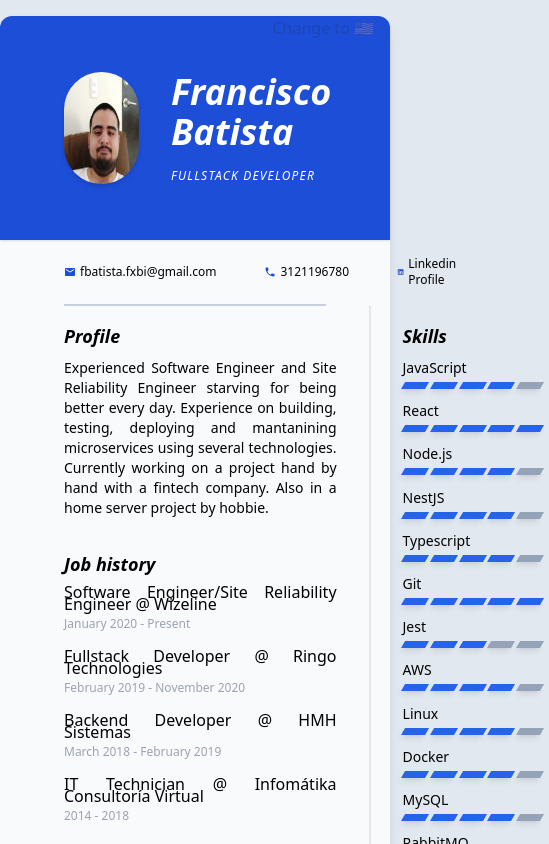
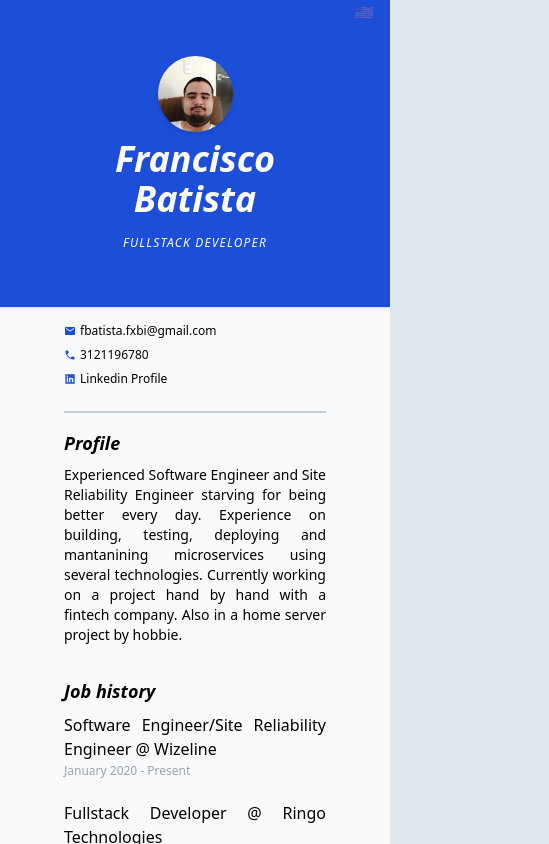
Before and after one commit to pacobatistadev/react.resume, a React (Vite) app: page / in a window 390 px wide. Shown: the top 844 px of the page, 549 px wide, since content can reach past the window. Built offline with nearby package versions, Linux system fonts and the light colour scheme.

Commit message:
feat: added print and responsiveness

```diff
--- a/package.json
+++ b/package.json
@@ -16,7 +16,8 @@
     "react": "^18.0.0",
     "react-dom": "^18.0.0",
     "react-i18next": "^11.16.9",
-    "react-icons": "^4.3.1"
+    "react-icons": "^4.3.1",
+    "react-to-print": "^2.14.7"
   },
   "devDependencies": {
     "@types/react": "^18.0.0",
--- a/src/App.tsx
+++ b/src/App.tsx
@@ -1,42 +1,44 @@
 import { useTranslation } from "react-i18next";
+import { useReactToPrint } from "react-to-print";
 
+import LanguageSelector from "./components/LanguageSelector";
 import Section from "./components/Section";
 import HistoryEntry from "./components/HistoryEntry";
 import ReferenceEntry from "./components/ReferenceEntry";
-import { MdEmail, MdPhone } from "react-icons/md";
-import { AiFillLinkedin } from "react-icons/ai";
+import Skill from "./components/Skill";
+import Contact from "./components/Contact";
+
 import referenceData from "./data/referenceData";
-import Skill from "./components/Skill";
 import skillsData from "./data/skillsData";
 import languagesData from "./data/languagesData";
-import Header from "./components/Header";
-import Contact from "./components/Contact";
 import personalData from "./data/personalData";
+
 import profile from "./assets/profile.jpg";
-import LanguageSelector from "./components/LanguageSelector";
+import { useRef } from "react";
+import DownloadPDF from "./components/DownloadPDF";
+import ContactGroup from "./components/ContactGroup";
 
 function App() {
   const { t, i18n } = useTranslation();
-
-  const changeLng = (lng: string) => {
-    i18n.changeLanguage(lng);
-  };
+  const printRef = useRef(null);
 
   return (
-    <div className="py-4">
+    <div className="lg:py-4">
       <div className="fixed right-0 flex flex-col mr-4">
         <LanguageSelector />
+        <DownloadPDF elementRef={printRef} />
+
       </div>
-      <div className=" bg-slate-50 container mx-auto max-w-5xl shadow-lg min-h-screen rounded-xl">
-        <header className="bg-blue-700 px-16 py-14 flex flex-row shadow rounded-t-xl">
-          <img
-            height={75}
-            width={75}
-            src={profile}
-            alt="Profile photo"
-            className="rounded-full shadow-md mr-8"
-          />
-          <div className="flex flex-col content-start items-start">
+      <div ref={printRef} className="main-container">
+        <header className="header">
+          <div className="profile-pic">
+            <img
+              src={profile}
+              alt="Profile photo"
+              className="w-fit rounded-full"
+            />
+          </div>
+          <div className="name">
             <h1 className="font-sans text-4xl text-white font-bold italic pb-4">
               {personalData.name}
             </h1>
@@ -47,19 +49,13 @@ function App() {
         </header>
         <div className="mx-16">
           <div className="py-4 flex items-center border-b-2 border-opacity-50 border-b-slate-400">
-            <div className="flex flex-row text-xs">
-              <div className="flex flex-row items-center mr-8">
-                <Contact type="email" value={personalData.email} />
-              </div>
-              <div className="flex flex-row items-center mr-8 ">
-                <Contact type="tel" value={personalData.tel} />
-              </div>
-              <div className="flex flex-row items-center mr-8 ">
-                <Contact type="linkedin" value={personalData.linkedin} />
-              </div>
-            </div>
+            <ContactGroup>
+              <Contact type="email" value={personalData.email} />
+              <Contact type="tel" value={personalData.tel} />
+              <Contact type="linkedin" value={personalData.linkedin} />
+            </ContactGroup>
           </div>
-          <div className="flex flex-row">
+          <div className="grid grid-cols-3">
             <main className="main-body">
               <Section section="profile">
                 <p className="text-sm text-justify">{t("profile.body")}</p>
@@ -68,6 +64,7 @@ function App() {
                 <HistoryEntry type="job" place="wizeline" />
                 <HistoryEntry type="job" place="ringo" />
                 <HistoryEntry type="job" place="hmh" />
+                <div className="break-before-page print:pt-20" />
                 <HistoryEntry type="job" place="infomatika" />
               </Section>
               <Section section="education">
@@ -76,11 +73,13 @@ function App() {
               </Section>
               <Section section="references">
                 {referenceData.map((data, index) => (
-                  <ReferenceEntry key={index} {...data} />
+                  <div key={index} className="">
+                    <ReferenceEntry {...data} />
+                  </div>
                 ))}
               </Section>
             </main>
-            <div className="flex-1 pl-8 pt-4">
+            <div className="md:col-span-1 print:col-span-1 md:pl-8 print:pl-8 md:pt-4 print:pt-4 col-span-3 pl-0 pt-0 ">
               <Section section="skills">
                 {skillsData.map((data, index) => (
                   <Skill key={index} {...data} />
--- a/src/components/Contact.tsx
+++ b/src/components/Contact.tsx
@@ -32,7 +32,7 @@ const Contact: FC<ContactProps> = (props) => {
   }, [props.type, props.value, i18n.language]);
 
   return (
-    <>
+    <div className="flex flex-row items-center">
       {props.type === "tel" && <MdPhone className="mr-1 text-blue-700 " />}
       {props.type === "email" && <MdEmail className="mr-1 text-blue-700 " />}
       {props.type === "linkedin" && (
@@ -41,7 +41,7 @@ const Contact: FC<ContactProps> = (props) => {
       <a className="mr-4" href={hrefValue} target='_blank'>
         {displayValue}
       </a>
-    </>
+    </div>
   );
 };
 
--- /dev/null
+++ b/src/components/ContactGroup.tsx
@@ -0,0 +1,34 @@
+import { Children, FC, useMemo } from "react";
+import Contact from "./Contact";
+
+type ContactGroupProps = {
+  compact?: boolean
+  children?: React.ReactNode;
+};
+
+const ContactGroup: FC<ContactGroupProps> = (props) => {
+  const childrenArr = Children.toArray(props.children);
+
+  const className = useMemo(() => {
+    if (props.compact) {
+      return 'col-span-12 mb-2 md:mb-0'
+    }
+
+    return 'col-span-12 md:col-span-4 lg:col-span-3 md:justify-self-center mb-2 md:mb-0 print:col-span-4 print:justify-self-center print:mb-0'
+  }, [props.compact])
+
+  return (
+    <div className="grid grid-cols-12 grid-gap-8 text-xs">
+      {childrenArr.map((child, index) => (
+        <div
+          key={index}
+          className={className}
+        >
+          {child}
+        </div>
+      ))}
+    </div>
+  );
+};
+
+export default ContactGroup;
--- /dev/null
+++ b/src/components/DownloadPDF.tsx
@@ -0,0 +1,30 @@
+import { FC, MutableRefObject } from "react";
+import { useTranslation } from "react-i18next";
+import { useReactToPrint } from "react-to-print";
+import {MdPrint} from 'react-icons/md'
+
+type DownloadPDFType = {
+  elementRef: MutableRefObject<any>
+}
+
+const DownloadPDF: FC<DownloadPDFType> = ({ elementRef }) => {
+  const { t } = useTranslation();
+
+  const handlePrint = useReactToPrint({
+    content: () => elementRef.current,
+    bodyClass: 'print-body',
+    documentTitle: "Francisco's Resume",
+    removeAfterPrint: true,
+  });
+
+  return (
+    <button onClick={handlePrint} className="hidden md:flex flex-row justify-end items-center gap-2 hover-opacity-controls">
+      <span className='opacity-0 transition-opacity'>
+        {t('misc.download.print')}
+      </span>
+      <MdPrint className="text-lg"/>
+    </button>
+  )
+}
+
+export default DownloadPDF
--- a/src/components/HistoryEntry.tsx
+++ b/src/components/HistoryEntry.tsx
@@ -18,8 +18,8 @@ const HistoryEntry: FC<HistoryEntryProps> = ({ type, place }) => {
   return (
     <div className="mb-4">
       <div className="mb-2">
-        <h4 className="text-justify leading-3">{t(`${type}.${place}.title`)} @ {t(`${type}.${place}.company`)}</h4>
-        <span className="text-xs text-gray-400">
+        <h4 className="text-justify">{t(`${type}.${place}.title`)} @ {t(`${type}.${place}.company`)}</h4>
+        <span className="text-xs text-gray-400 -translate-y-1 inline-block">
           {t(`${type}.${place}.timespan`)}
         </span>
       </div>
--- a/src/components/LanguageSelector.tsx
+++ b/src/components/LanguageSelector.tsx
@@ -15,8 +15,13 @@ const LanguageSelector: FC = () => {
   }, [targetLang, i18n.changeLanguage])
 
   return (
-    <button className='text-slate-800 opacity-20 hover:opacity-100 transition-opacity' onClick={changeLang}>
-      {t('misc.language_selector.change_to')} {t(`misc.language_selector.${targetLang}`)}
+    <button className='text-slate-800 flex flex-row justify-end items-center gap-2 hover-opacity-controls' onClick={changeLang}>
+      <span className='opacity-0 transition-opacity'>
+        {t('misc.language_selector.change_to')}
+      </span>
+      <span>
+        {t(`misc.language_selector.${targetLang}`)}
+      </span>
     </button>
   )
 }
--- a/src/components/ReferenceEntry.tsx
+++ b/src/components/ReferenceEntry.tsx
@@ -3,6 +3,7 @@ import { useTranslation } from "react-i18next";
 import Contact from './Contact';
 import { MdEmail, MdPhone } from "react-icons/md";
 import { AiFillLinkedin } from "react-icons/ai";
+import ContactGroup from "./ContactGroup";
 
 type ReferenceEntryProps = {
   name: string;
@@ -20,7 +21,7 @@ const ReferenceEntry: FC<ReferenceEntryProps> = (props) => {
       <h4 className="text-md">
         {props.name} {t("references.from")} {props.company}
       </h4>
-      <div className="mt-1 text-xs flex flex-row items-center">
+      <ContactGroup compact>
         <Contact type="email" value={props.email}/>
         {props.tel && (
           <Contact type="tel" value={props.tel} />
@@ -28,7 +29,7 @@ const ReferenceEntry: FC<ReferenceEntryProps> = (props) => {
         {props.linkedin && (
           <Contact type="linkedin" value={props.linkedin} />
         )}
-      </div>
+      </ContactGroup>
     </div>
   );
 };
--- a/src/index.css
+++ b/src/index.css
@@ -6,13 +6,102 @@ body {
   @apply bg-slate-200;
 }
 
+.main-container {
+  @apply bg-slate-50;
+  @apply container;
+  @apply mx-auto;
+  @apply max-w-5xl;
+  @apply shadow-none;
+  @apply min-h-screen;
+  @apply rounded-none;
+
+  @apply lg:shadow-lg;
+  @apply lg:rounded-xl;
+
+  @apply print:rounded-none;
+  @apply print:h-full;
+  @apply print:shadow-none;
+}
+
+.header {
+  @apply grid;
+  @apply grid-cols-12;
+  @apply bg-blue-700;
+  @apply px-16;
+  @apply py-14;
+  @apply shadow;
+  @apply rounded-none;
+
+  @apply lg:rounded-t-xl;
+
+  @apply print:rounded-none;
+}
+
+.profile-pic {
+  @apply col-span-12;
+  @apply shadow-md;
+  @apply justify-self-center;
+  @apply mb-2;
+  border-radius: 100%;
+  height: 75px;
+  width: 75px;
+
+  @apply sm:justify-self-start;
+  @apply sm:mb-0;
+  @apply sm:col-span-2;
+
+  @apply print:justify-self-start;
+  @apply print:mb-0;
+  @apply print:col-span-2;
+}
+
+.name {
+  @apply col-span-12;
+  @apply justify-self-center;
+  @apply justify-center;
+  @apply items-center;
+  @apply text-center;
+  @apply flex;
+  @apply flex-col;
+
+  @apply sm:col-span-10;
+  @apply sm:justify-start;
+  @apply sm:items-start;
+  @apply sm:justify-self-start;
+
+  @apply print:col-span-10;
+  @apply print:justify-start;
+  @apply print:items-start;
+  @apply print:justify-self-start;
+}
+
 .main-body {
-  @apply border-r-2;
-  @apply border-opacity-50;
-  @apply border-b-slate-400;
-  @apply pr-8;
+  @apply col-span-3;
+  @apply border-r-0;
+  @apply pr-0;
   @apply pt-4;
-  flex: 2;
+
+  @apply md:col-span-2;
+  @apply md:border-r-2;
+  @apply md:border-opacity-50;
+  @apply md:border-b-slate-400;
+  @apply md:pr-8;
+
+  @apply print:col-span-2;
+  @apply print:border-r-2;
+  @apply print:border-opacity-50;
+  @apply print:border-b-slate-400;
+  @apply print:pr-8;
+}
+
+.hover-opacity-controls {
+  @apply opacity-20;
+  @apply hover:opacity-100;
+  @apply transition-opacity;
+}
+
+.hover-opacity-controls:hover > span {
+  @apply opacity-100;
 }
 
 .skill-meter-container {
--- a/src/translations/en.ts
+++ b/src/translations/en.ts
@@ -7,6 +7,9 @@ const en = {
         change_to: 'Change to',
         es: '🇲🇽',
         en: '🇺🇸',
+      },
+      download: {
+        print: 'Print resume'
       }
     },
     header: {
--- a/src/translations/es.ts
+++ b/src/translations/es.ts
@@ -7,6 +7,9 @@ const es = {
         change_to: 'Cambiar a',
         es: '🇲🇽',
         en: '🇺🇸',
+      },
+      download: {
+        print: 'Imprimir CV'
       }
     },
     header: {
```
Also changed, not shown: src/components/Header.tsx (deleted, +0 -35 lines), 1 other file (tests, documents, lock files or other folders).
